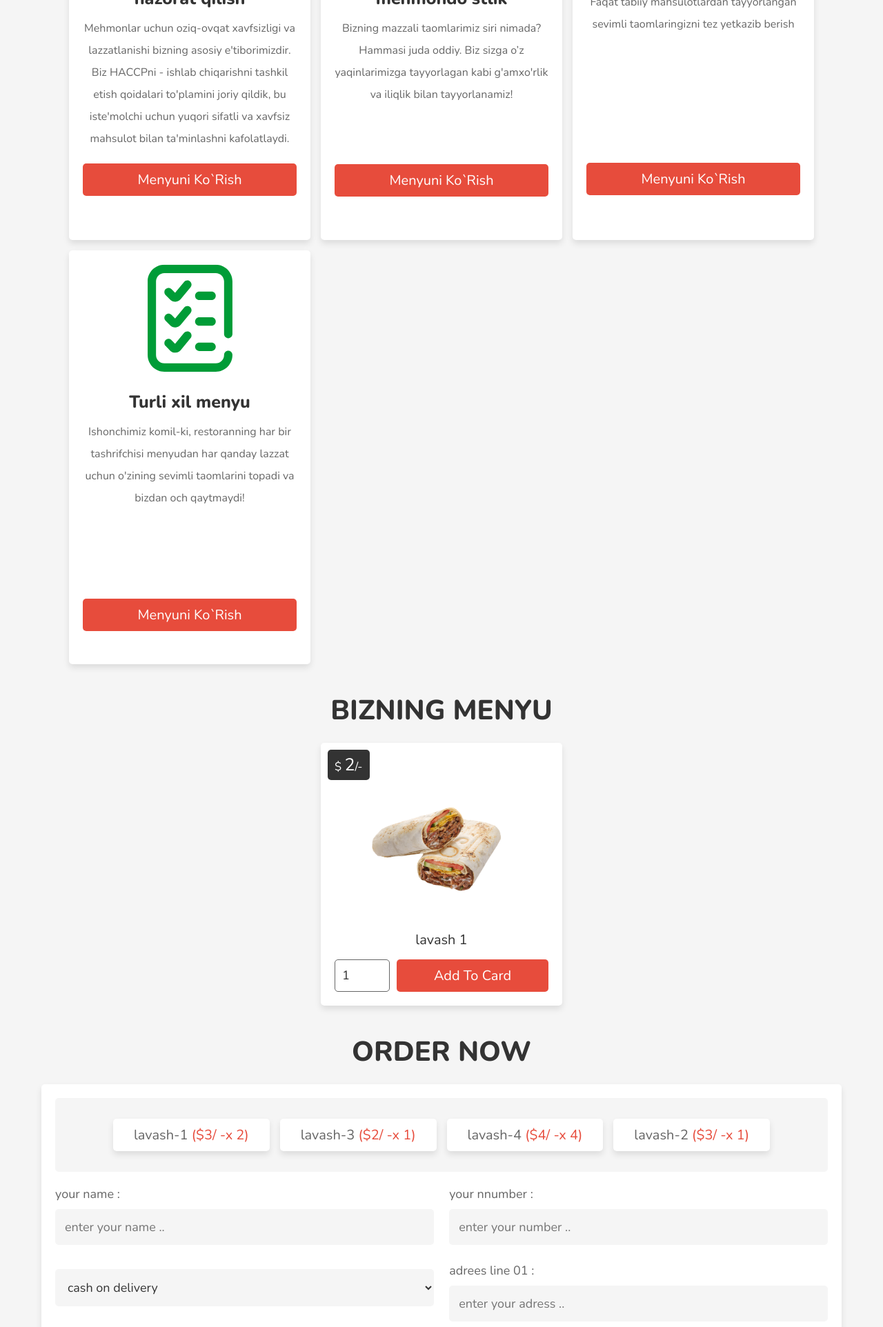
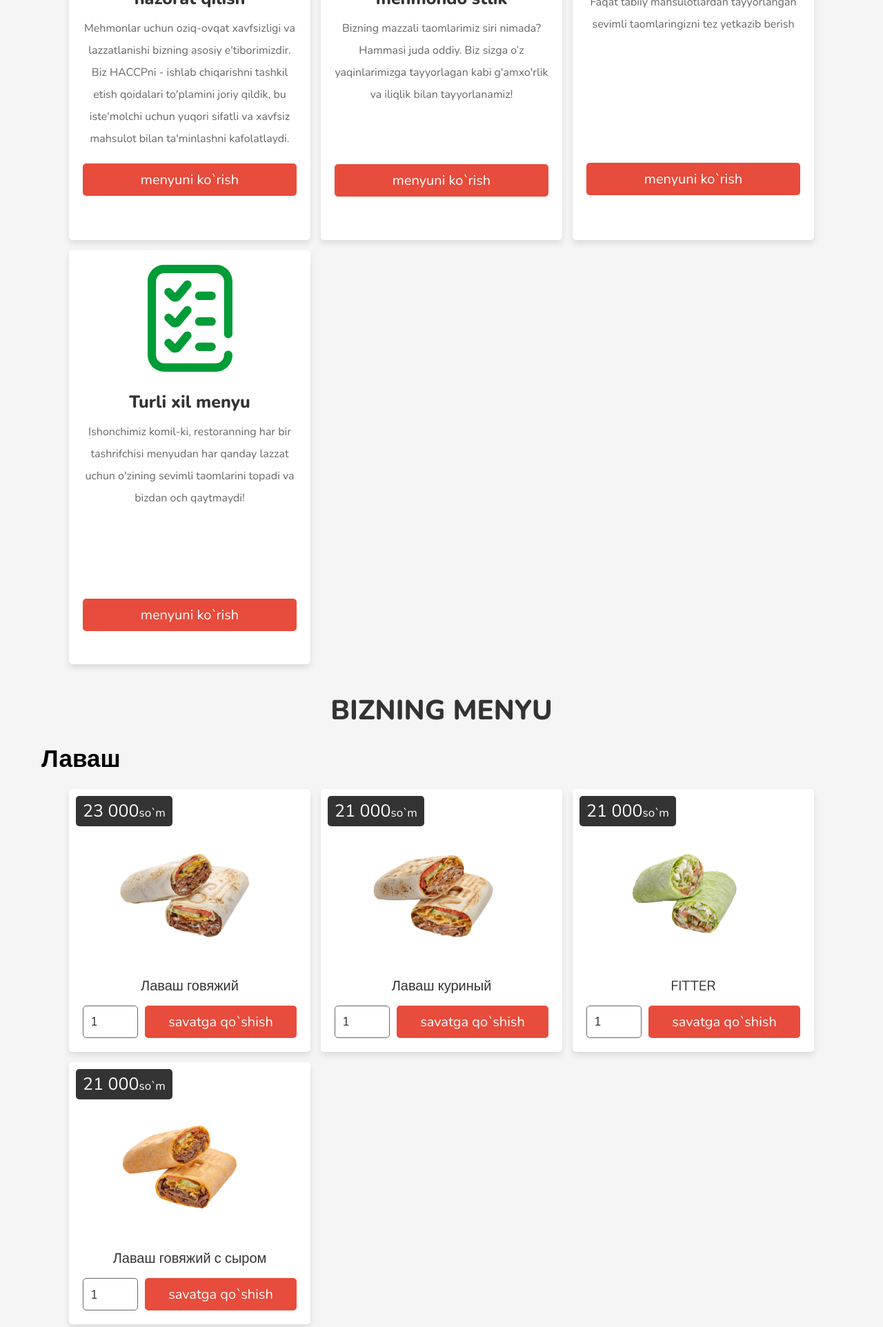
Before and after one commit to barotovbekhruzbek/FassFoodBukhara, a PHP site: page / in a window 1280 px wide. Shown: the part 1066-2990 px from the top of the page at 69% size. Run offline with PHP 8.4, Linux system fonts and the light colour scheme; some libraries are stand-ins or nearby versions.

Commit message:
changed all file

```diff
--- a/index.html
+++ b/index.html
@@ -236,15 +236,56 @@
 
     <section id="menu" class="menu">
             <h1 class="heading">Bizning menyu</h1>
+            <h3 class="name_menyu">Лаваш</h3>
         <div class="box-container">
 
             <div class="box">
-                <div class="price">$ <span>2</span>/-</div>
+                <div class="price"> <span>23 000</span>so`m</div>
                 <img src="images/lavash/1.png" alt="">
-                <div class="name">lavash 1</div>
+                <div class="name">Лаваш говяжий</div>
+
                 <form action="" method="post">
                     <input type="number" min="1" max="100" value="1" class="qty" name="qty">
-                    <input type="submit" value="add to card" name="add_to_cart" class="btn">
+                    <input type="submit" value="savatga qo`shish" name="add_to_cart" class="btn">
+                </form>
+
+            </div>
+
+                     <div class="box">
+               <div class="price"> <span>21  000</span>so`m</div>
+                <img src="images/lavash/2.png" alt="">
+                <div class="name">Лаваш куриный</div>
+
+                <form action="" method="post">
+                    <input type="number" min="1" max="100" value="1" class="qty" name="qty">
+                    <input type="submit" value="savatga qo`shish" name="add_to_cart" class="btn">
+                </form>
+
+            </div>
+
+
+
+                     <div class="box">
+               <div class="price"> <span>21 000</span>so`m</div>
+                <img src="images/lavash/3.png" alt="">
+                <div class="name">FITTER</div>
+
+                <form action="" method="post">
+                    <input type="number" min="1" max="100" value="1" class="qty" name="qty">
+                    <input type="submit" value="savatga qo`shish" name="add_to_cart" class="btn">
+                </form>
+
+            </div>
+
+
+                     <div class="box">
+               <div class="price"> <span>21 000</span>so`m</div>
+                <img src="images/lavash/4.png" alt="">
+                <div class="name">Лаваш говяжий с сыром</div>
+
+                <form action="" method="post">
+                    <input type="number" min="1" max="100" value="1" class="qty" name="qty">
+                    <input type="submit" value="savatga qo`shish" name="add_to_cart" class="btn">
                 </form>
 
             </div>
--- a/style.css
+++ b/style.css
@@ -68,7 +68,7 @@ section{
     color:var(--white);
     background-color: var(--red);
     cursor: pointer;
-    text-transform: capitalize;
+
     text-align: center;
 }
 
@@ -794,3 +794,8 @@ section{
     }
 
 }
+
+.name_menyu{
+    padding-bottom: 20px;
+    font-size: 35px;
+}
```
